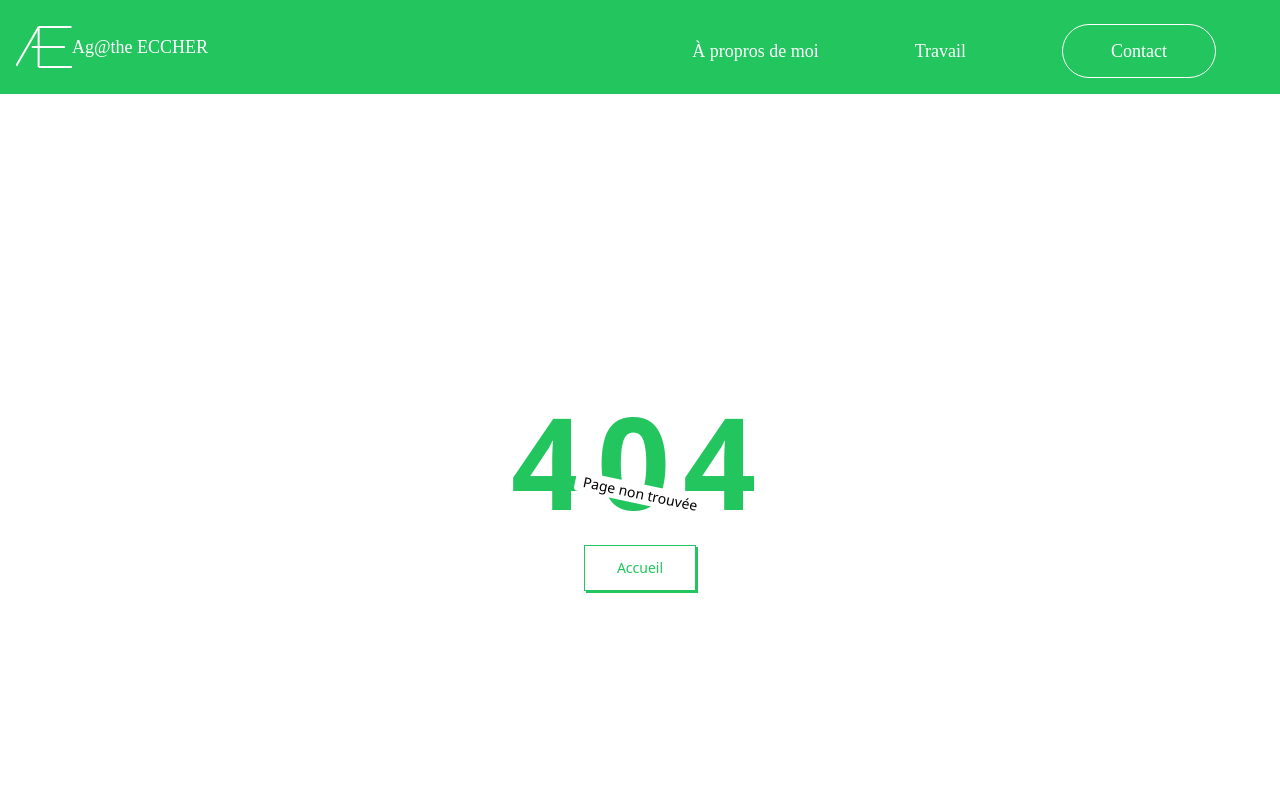
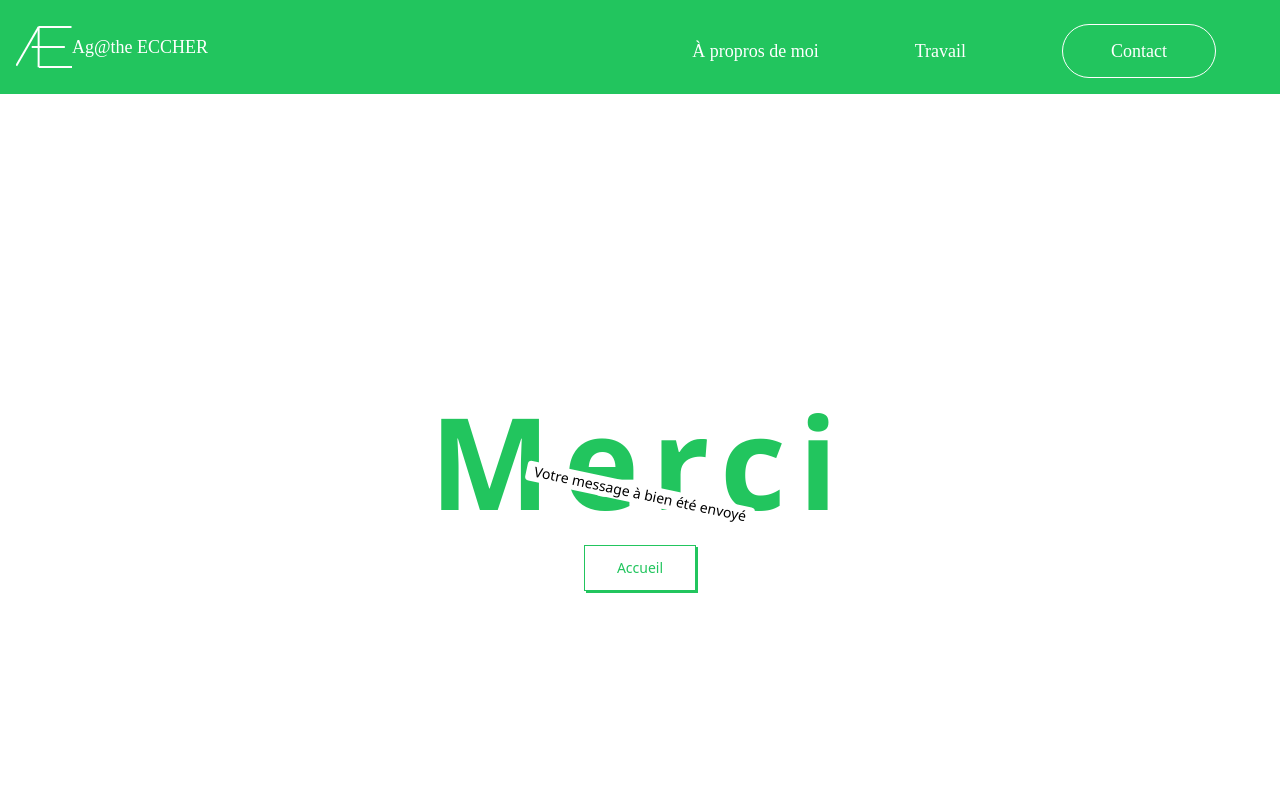
Before and after one commit to aeccher/portfolio2023, a Vue app: page /merci in a window 1280 px wide. Shown: the top 800 px of the page. Built offline with nearby package versions, Linux system fonts and the light colour scheme.

Commit message:
page message envoyé

```diff
--- a/src/App.vue
+++ b/src/App.vue
@@ -31,7 +31,7 @@
 
       <div
         id="menu"
-        class="fixed inset-0 z-40 translate-x-full bg-green-500 motion-safe:transition-transform motion-safe:duration-1000"
+        class="fixed inset-0 z-40 translate-x-full bg-green-500 motion-safe:transition-transform motion-safe:duration-1000 overflow-hidden"
         :class="{ 'translate-x-0': menuOuvert }">
         <ul class="p-10 text-3xl font-bold font-roboto text-white grid gap-8 place-content-center mt-24">
           <li>
--- a/src/router/index.js
+++ b/src/router/index.js
@@ -12,6 +12,8 @@ import CassandreView from '../views/CassandreView.vue'
 import HypercubeView from '../views/HypercubeView.vue'
 
 import NotFoundView from '../views/NotFoundView.vue'
+
+import MerciView from '../views/MerciView.vue'
 
 
 const router = createRouter({
@@ -31,6 +33,8 @@ const router = createRouter({
 
     { path: '/404', alias: '/:catchAll(.*)', name: 'NotFound', component: NotFoundView },
 
+    { path: '/merci', name: 'Merci', component: MerciView },
+
   ]
 })
 
--- a/src/views/ContactView.vue
+++ b/src/views/ContactView.vue
@@ -22,7 +22,7 @@
         </div>
         <input type="hidden" name="_template" value="table">
         <input type="hidden" name="_captcha" value="false">
-        <input type="hidden" name="_next" value="http://localhost:3000/contact">
+        <input type="hidden" name="_next" value="https://portfolio.agathe-eccher.fr/merci">
         <input type="hidden" name="_subject" value="Nouveau message depuis Portfolio - Ag@the ECCHER">
         <div class="p-2 w-full">
           <div class="relative">
--- a/src/views/MentionsLegalesView.vue
+++ b/src/views/MentionsLegalesView.vue
@@ -13,7 +13,7 @@
     <p class="font-roboto text-xl p-4">
     Conformément à la loi Informatique et Libertés du 6 janvier 1978, vous disposez d'un droit d'accès et de rectification aux données vous concernant par simple demande mail, écrite ou téléphonique.
     Agathe ECCHER ne peut être tenus responsables du contenu du site. Ce site est exploité par Infomaniak.
-    La présentation et chacun des éléments, y compris les marques, logos et noms de domaine, apparaissant sur le site https://www.agathe-eccher.fr sont protégés par les lois en vigueur sur la propriété intellectuelle, et appartiennent à Agathe ECCHER, ou font l'objet d'une autorisation d'utilisation.
+    La présentation et chacun des éléments, y compris les marques, logos et noms de domaine, apparaissant sur le site https://portfolio.agathe-eccher.fr sont protégés par les lois en vigueur sur la propriété intellectuelle, et appartiennent à Agathe ECCHER, ou font l'objet d'une autorisation d'utilisation.
     Aucun élément composant le Site ne peut être copié, reproduit, modifié, réédité, chargé, dénaturé, transmis ou distribué de quelque manière que ce soit, sous quelque support que ce soit, de façon partielle ou intégrale, sans l'autorisation écrite et préalable de Agathe ECCHER à l'exception d'une stricte utilisation pour les besoins de la presse et sous réserve du respect des droits de propriété intellectuelle et de tout autre droit de propriété dont il est fait mention.
     Seule la copie à usage privé est autorisée pour votre usage personnel, privé et non-commercial, sur votre ordinateur personnel. Toute utilisation autorisée des éléments composant ou figurant dans le site doit se faire sans dénaturation, modification ou altération de quelque manière que ce soit. Agathe ECCHER se réserve le droit de poursuivre tout acte de contrefaçon de ses droits de propriété intellectuelle. Le présent Contrat est soumis au droit Français.
     Le présent Contrat s'applique dans le monde entier, et seule sa version en langue française fait foi en vue de son interprétation.</p>
@@ -21,7 +21,7 @@
     <ul class="list-disc font-roboto text-xl p-2">
         <li class="m-10">Graphisme, photos et illustrations : Le graphisme (incluant le webdesign et le logo) a été réalisé par Agathe ECCHER. Les photographies appartiennent à Imagia, etc.</li>
         <li class="m-10">Déclaration à la CNIL : Conformément à la loi 78-17 du 6 janvier 1978 (modifiée par la loi 2004-801 du 6 août 2004 relative à la protection des personnes physiques à l’égard des traitements de données à caractère personnel) relative à l’informatique, aux fichiers et aux libertés, ce site n’a pas fait l’objet d’une déclaration auprès de la Commission nationale de l’informatique et des libertés (www.cnil.fr).</li>
-        <li class="m-10">Litiges : Les présentes conditions du site https://www.agathe-eccher.fr sont régies par les lois françaises et toute contestation ou litiges qui pourraient naître de l’interprétation ou de l’exécution de celles-ci seront de la compétence exclusive des tribunaux dont dépend le siège social de la société. La langue de référence, pour le règlement de contentieux éventuels, est le français</li>
+        <li class="m-10">Litiges : Les présentes conditions du site https://portfolio.agathe-eccher.fr sont régies par les lois françaises et toute contestation ou litiges qui pourraient naître de l’interprétation ou de l’exécution de celles-ci seront de la compétence exclusive des tribunaux dont dépend le siège social de la société. La langue de référence, pour le règlement de contentieux éventuels, est le français</li>
     </ul>
 
 </template>
--- /dev/null
+++ b/src/views/MerciView.vue
@@ -0,0 +1,24 @@
+<template>
+    <main class="flex h-screen w-full flex-col items-center justify-center bg-white">
+      <h1 class="text-9xl font-extrabold tracking-widest text-green-500">Merci</h1>
+      <div class="absolute rotate-12 rounded bg-white px-2 text-sm">Votre message à bien été envoyé</div>
+      <button class="mt-5">
+        <a class="group relative inline-block text-sm font-medium text-green-500">
+          <span
+            class="
+              absolute
+              inset-0
+              translate-x-0.5 translate-y-0.5
+              bg-green-500
+              transition-transform
+              group-hover:translate-y-0 group-hover:translate-x-0
+            "
+          ></span>
+
+          <span class="relative block border border-current bg-white px-8 py-3">
+            <router-link to="/">Accueil</router-link>
+          </span>
+        </a>
+      </button>
+    </main>
+  </template>
```
